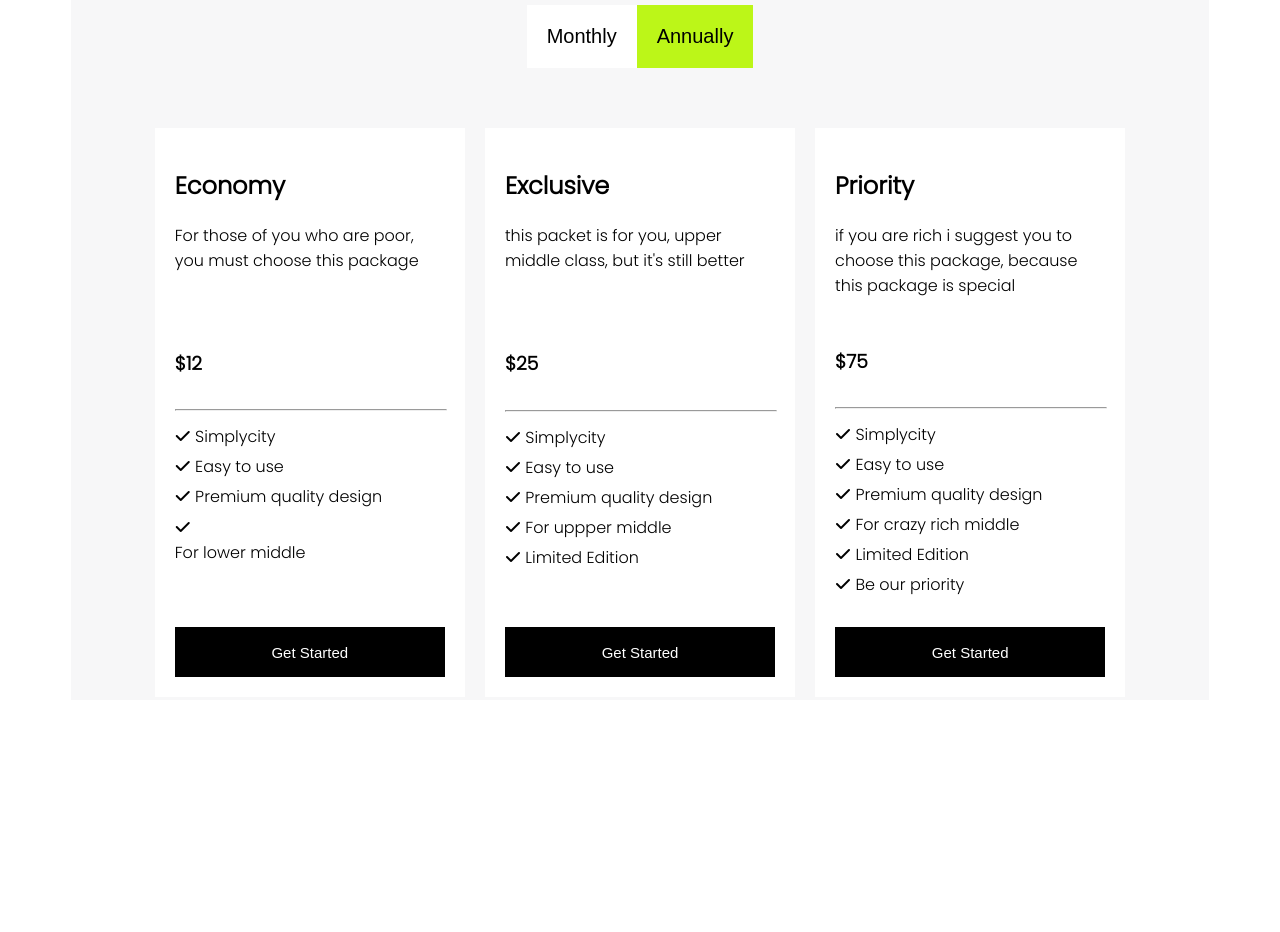
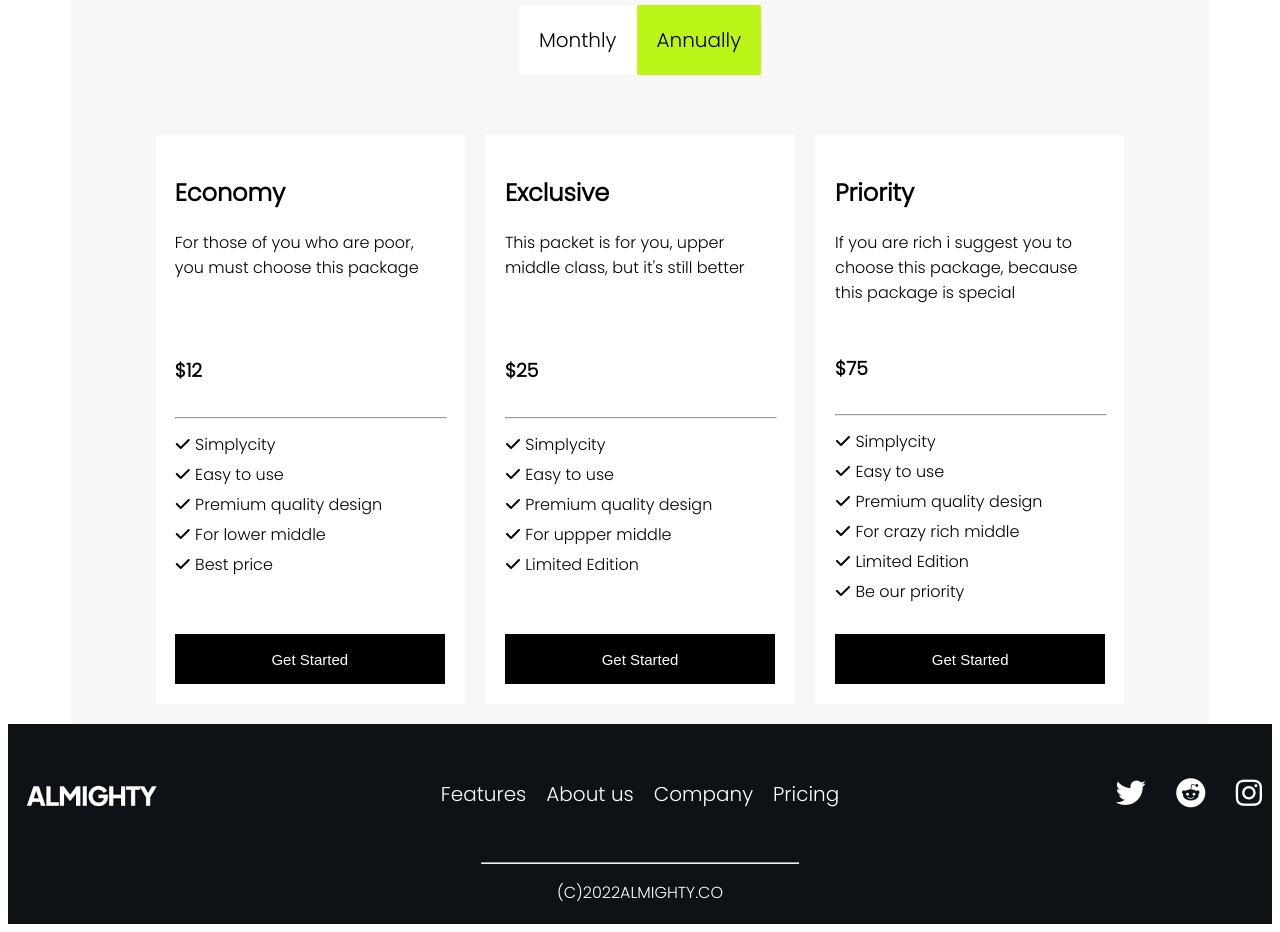
Before and after one commit to HwngMai/card, a plain HTML site: page index.html in a window 1280 px wide. Shown: the part 3760-4692 px from the top of the page. Before the commit the page ends 4468 px from the top, so only its background shows below. Drawn offline with Linux system fonts and the light colour scheme.

Commit message:
complete html

```diff
--- a/index.html
+++ b/index.html
@@ -191,7 +191,8 @@
                     <p> <i class="fa fa-check"></i> Simplycity</p>
                     <p> <i class="fa fa-check"></i> Easy to use</p>
                     <p> <i class="fa fa-check"></i> Premium quality design</p>
-                    <p></p> <i class="fa fa-check"></i> For lower middle</p>
+                    <p> <i class="fa fa-check"></i> For lower middle</p>
+                    <p> <i class="fa fa-check"></i> Best price</p>
                 </div>
                 <div class="pricing__item--ulower">
                     <button>Get Started</button>
@@ -200,7 +201,7 @@
             <div class="pricing__item--unit">
                 <div class="pricing__item--uuper">
                     <h2>Exclusive</h2>
-                    <span>this packet is for you, upper middle class, but it's still better</span>
+                    <span>This packet is for you, upper middle class, but it's still better</span>
                 </div>
                 <div class="pricing__item--umid">
                     <h3>$25</h3>
@@ -218,7 +219,7 @@
             <div class="pricing__item--unit">
                 <div class="pricing__item--uuper">
                     <h2>Priority</h2>
-                    <span>if you are rich i suggest you to choose this package, because this package is special</span>
+                    <span>If you are rich i suggest you to choose this package, because this package is special</span>
                 </div>
                 <div class="pricing__item--umid">
                     <h3>$75</h3>
@@ -237,7 +238,30 @@
         </div>
     </div>
     <div class="footer">
-
+        <div class="footer__nav">
+            <div class="footer__nav--item">
+            <img src="./img/logo_b.png">
+            </div>
+            <div class="footer__nav--item">
+                <ul>
+                    <li> Features </li>
+                    <li> About us </li>
+                    <li> Company </li>
+                    <li> Pricing </li>
+                </ul>
+            </div>
+            <div class="footer__nav--item">
+            <ul>
+                <li><i class="fab fa-twitter"></i></li>
+                <li><i class="fab fa-reddit"></i></li>
+                <li><i class="fab fa-instagram"></i></li>
+            </ul>
+            </div>
+        </div>
+        <div class="footer__para">
+            <hr>
+            <p>(C)2022ALMIGHTY.CO</p>
+        </div>
     </div>
     <script src="index.js"></script>
   </body>
--- a/style.css
+++ b/style.css
@@ -152,7 +152,6 @@ body button:hover {
   flex-direction: column;
   border-radius: 10px;
 }
-
 .carou__pre--item:first-child {
   align-self: flex-end;
 }
@@ -578,7 +577,7 @@ body button:hover {
   /* ---- */
   display: flex;
   justify-content: space-between;
-  direction: row;
+
   align-items: center;
   gap: 5px;
 }
@@ -591,6 +590,11 @@ body button:hover {
   border-width: 1px;
   border-color: var(--3td-color);
   overflow: hidden;
+}
+.intro__partner--item--obj:hover {
+  width: 23vw;
+  height: calc(23vw * 35 / 28 / 2 );
+  transition: all 0.4s;
 }
 
 .intro__partner--item--obj img{
@@ -611,7 +615,6 @@ body button:hover {
   flex-direction: row;
   gap: 20px;
 }
-
 .intro__value--item{
   width: 45%;
   height: 400px;
@@ -656,7 +659,7 @@ body button:hover {
 /*PRICING*/
 .pricing {
   width: 90%;
-  height: 900px;
+  height: auto;
   background-color: var(--2nd-color);
   margin: 0 auto;
   /* ---- */
@@ -664,6 +667,7 @@ body button:hover {
   justify-content: flex-start;
   align-items: center;
   flex-direction: column;
+  padding-bottom: 20px;
 }
 /* ------------------------------------------ */
 /*PRICING ITEM*/
@@ -696,6 +700,7 @@ body button:hover {
   align-items: center;
 }
 .pricing__para button{
+  font-family: "Poppins", sans-serif;
   font-size: 20px;
   background-color: var(--main-color);
   border-style: none;
@@ -736,32 +741,36 @@ body button:hover {
   display: flex;
   flex-direction: column;
   justify-content: space-between;
-  align-items: stretch;
+  /* align-items: flex-start; */
   gap: 30px;
+}
+.pricing__item--unit h2,h3,span,p{
+  /* text-align: center; */
+ }
+.pricing__item--unit:hover{
+  background-color: var(--main-color);
+  width: 27%;
+  transition: all 0.5s;
 }
 .pricing__item--uuper{
   width: 100%;
   display: flex;
-  justify-content: space-between;
   flex-direction: column;
 }
 .pricing__item--umid{
+  top:20%;
+  left: 0;
   width: 100%;
   display: flex;
+  /* ---- */
+  align-items: flex-start;
   flex-direction: column;
-  justify-content: space-between;
   gap: 5px;
 }
 .pricing__item--ulower{
+  background-color: #2e3339;
   width: 100%;
   display: flex;
-  justify-content: space-between;
-  flex-direction: column;
-  align-self: flex-start;
-}
-.pricing__item--unit:hover{
-  background-color: var(--main-color);
-  transition: all 0.5s;
 }
 .pricing__item--unit button{
   width: 100%;
@@ -783,3 +792,95 @@ body button:hover {
 }
 /* ------------------------------------------ */
 /*FOOTER*/
+.footer {
+  width: 100%;
+  height: 200px;
+  background-color: #0d1217;
+  /* ---- */
+  display: flex;
+  flex-direction: column;
+  justify-content: center;
+  align-items: center;
+  gap: 10px;
+}
+
+.footer__nav {
+  width: 100%;
+  /* background-color: lightblue; */
+  /* ---- */
+  display: flex;
+  justify-content: space-between;
+  align-items: center;
+  gap: 10px;
+}
+.footer__nav--item {
+  width: 30%;
+  height: 100px;
+  /* background-color: lightgreen; */
+  /* ---- */
+}
+.footer__nav--item:first-child{
+  width: 170px;
+  height: 100px;
+  display: flex;
+  justify-content: flex-start;
+  align-items: center;
+  /* ---- */
+}
+.footer__nav--item:first-child img{
+  width: 100%;
+  /* ---- */
+}
+.footer__nav--item:nth-child(2){
+width: auto;
+height: 100px;
+display: flex;
+justify-content: center;
+align-items: center;
+gap: 20px;
+}
+.footer__nav--item:nth-child(3){
+width: 170px;
+height: 100px;
+display: flex;
+justify-content: flex-end;
+align-items: center;
+
+}
+.footer__nav--item ul {
+  list-style: none;
+  display: flex;
+  justify-content: space-between;
+  align-items: center;
+  gap: 20px;
+  margin: 0;
+  padding: 0;
+}
+.footer__nav--item ul li{
+  display: inline;
+  margin: 0;
+  padding: 0;
+  font-size: 20px;
+  color: white;
+}
+.footer__nav--item:last-child ul li{
+  display: inline;
+  margin: 0;
+  margin-right: 10px;
+  font-size: 30px;
+}
+
+.footer__para {
+  width: 100%;
+  height: 50px;
+  /* background-color: lightcoral; */
+}
+.footer__para p {
+  color: white;
+  text-align: center;
+  font-family: "Poppins", sans-serif;
+}
+.footer__para hr {
+  color: white;
+  width: 25%;
+}
```
Also changed, not shown: img/logo_b.png (added), 1 other file.
